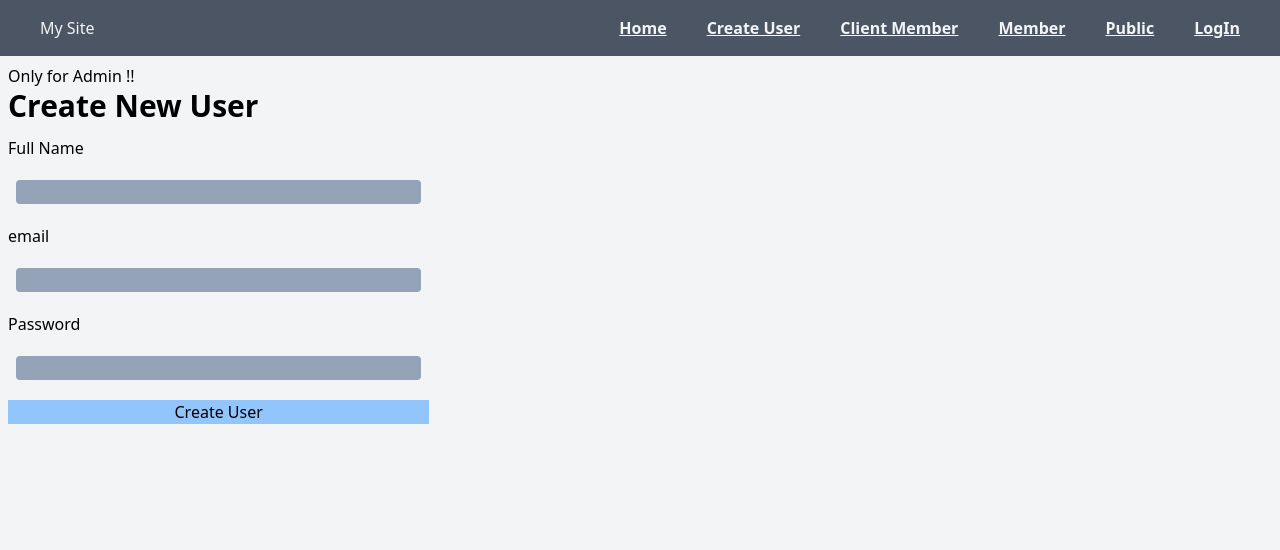
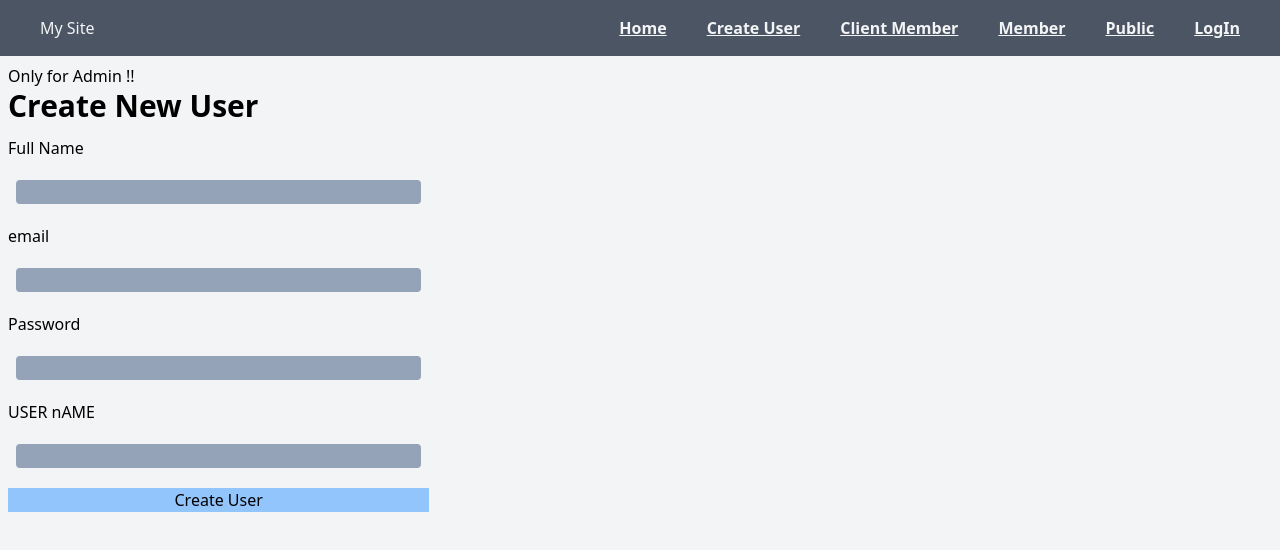
Before and after one commit to fitse01/Next-Auth-, a Next.js app: page /CreateUser in a window 1280 px wide. Shown: the top 550 px of the page. Built offline with nearby package versions, Linux system fonts and the light colour scheme; no server answers.

Commit message:
update form submition

```diff
--- a/app/(components)/UserForm.jsx
+++ b/app/(components)/UserForm.jsx
@@ -74,7 +74,16 @@ const UserForm = () => {
             value={formData.password}
             className ="m-2 bg-slate-400 rounded"
         />
-
+        <lable>USER nAME</lable>
+        <input
+            id="password"
+            name="password"
+            type ="password"
+            onChange ={handleChange}
+            required = {true}
+            value={formData.password}
+            className ="m-2 bg-slate-400 rounded"
+        />
         <input type="submit" value="Create User" className="bg-blue-300 hover:bg-blue-100" />
       </form>
 
```
